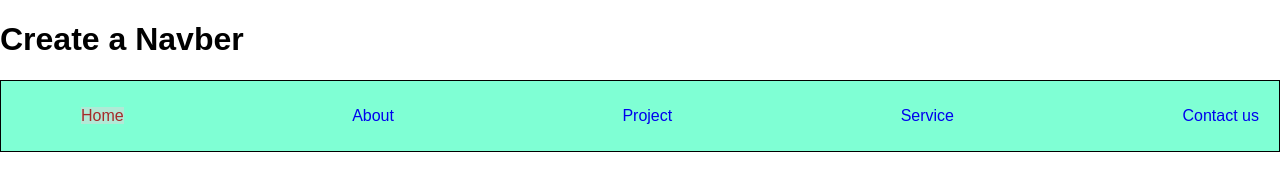
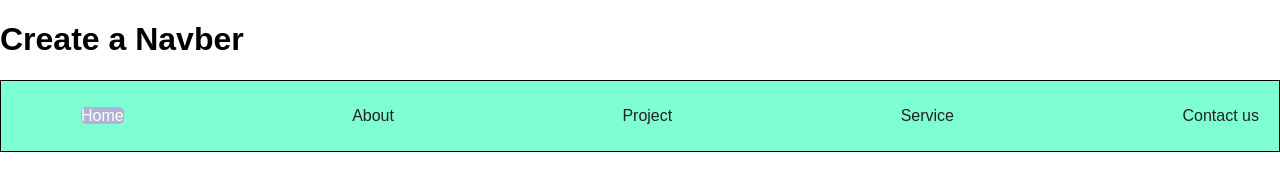
Before and after one commit to gourabofficial/Udemy_Course, a plain HTML site: page Navber/navber.html in a window 1280 px wide. In both pictures the pointer is over the link "Home". Drawn offline with Linux system fonts and the light colour scheme.

Commit message:
create a navber

```diff
--- a/Navber/navber.css
+++ b/Navber/navber.css
@@ -22,10 +22,11 @@
     margin-left: 20px;
 }
 a{
-    text-decoration: none;
-
+text-decoration: none;
+color: #212121;
 }
 a:hover{
-    color:brown;
-    background-color: rgba(216, 216, 216, 0.545)
+    color: white;
+    background-color: #b1b1d6;
+    border-radius: 5px;
 }
```
